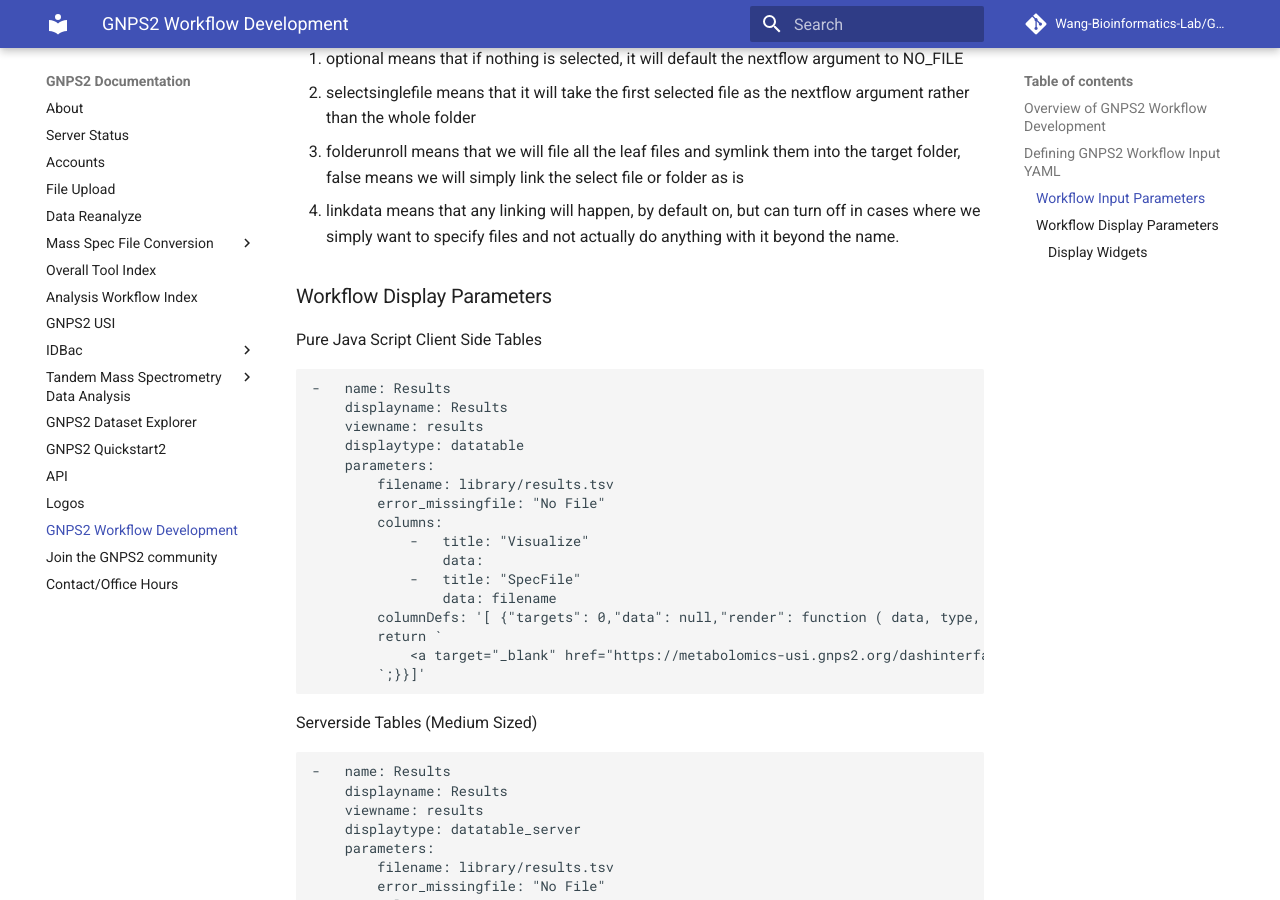
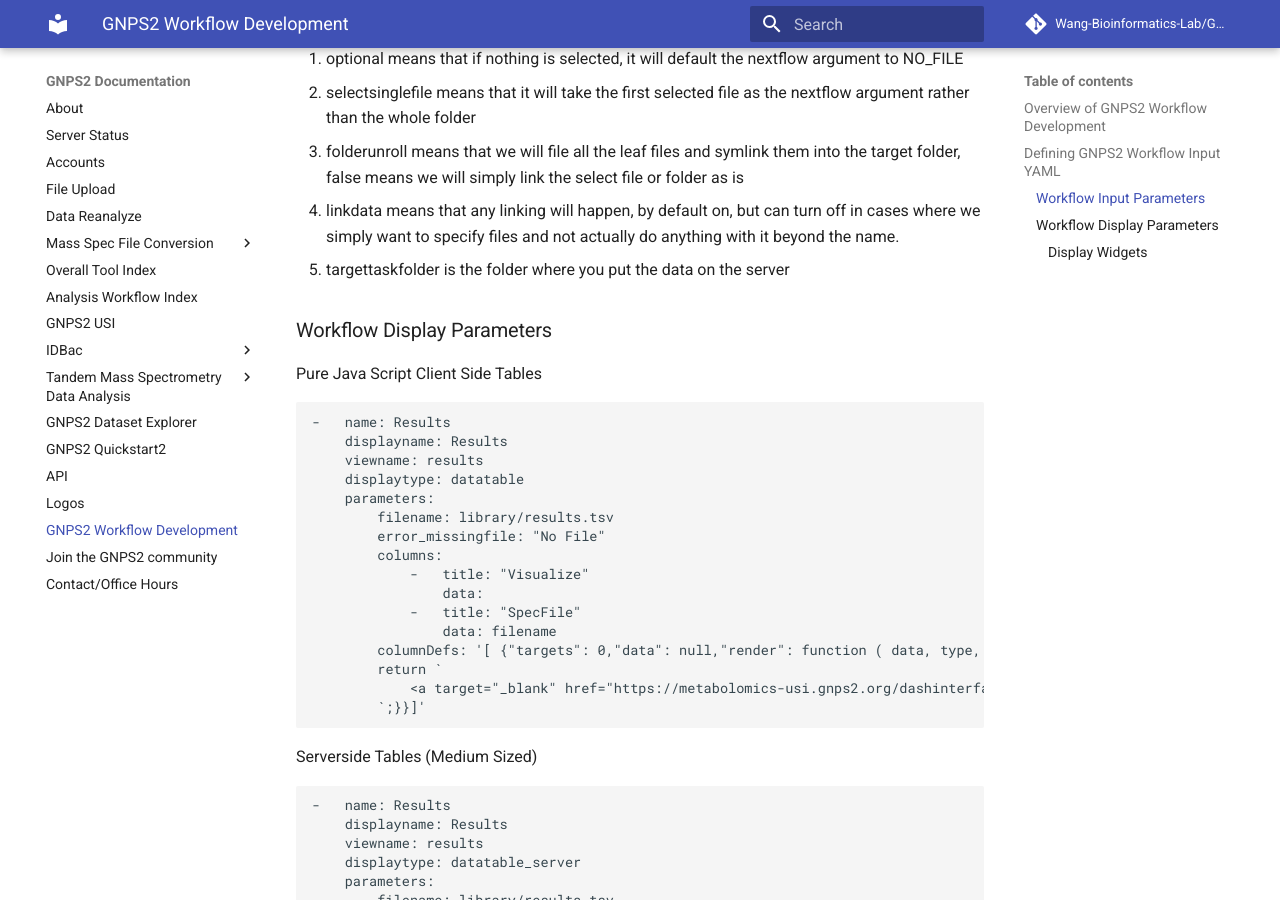
Before and after one commit to Wang-Bioinformatics-Lab/GNPS2_Documentation, an MkDocs documentation site: the page built from docs/workflowdev.md, in a window 1280 px wide and 900 px high, scrolled down 2209 px. Built offline with MkDocs 1.6.1 and Material for MkDocs 9.7.7, drawn with Linux system fonts in a browser that asks for light colours; comment, search, counter and statistics services are not loaded.

Commit message:
Update workflowdev.md

```diff
--- a/docs/workflowdev.md
+++ b/docs/workflowdev.md
@@ -99,6 +99,7 @@
 1. selectsinglefile means that it will take the first selected file as the nextflow argument rather than the whole folder
 1. folderunroll means that we will file all the leaf files and symlink them into the target folder, false means we will simply link the select file or folder as is
 1. linkdata means that any linking will happen, by default on, but can turn off in cases where we simply want to specify files and not actually do anything with it beyond the name.
+1. targettaskfolder is the folder where you put the data on the server
 
 ### Workflow Display Parameters
 
```
